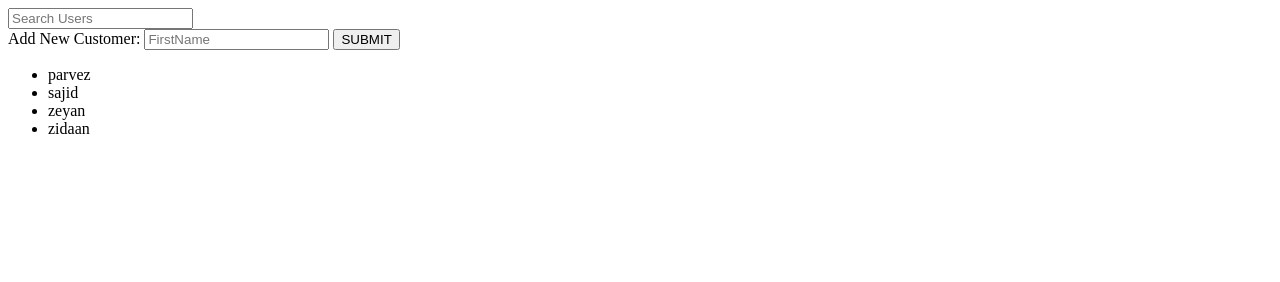
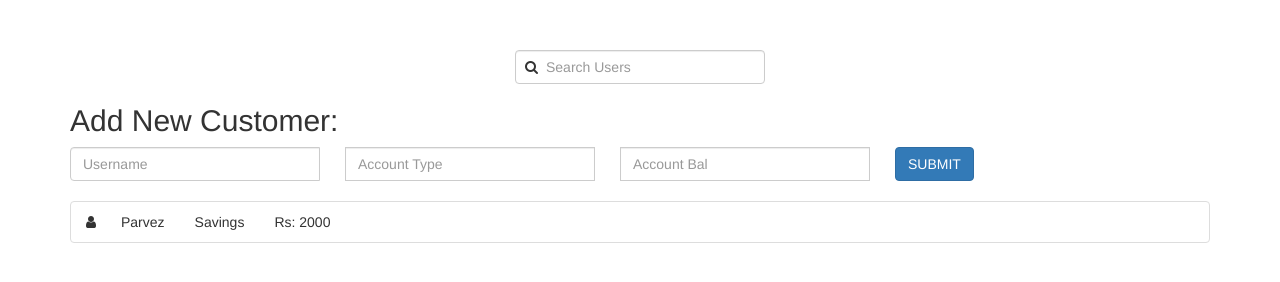
Before and after one commit to imparvez/banking-app-vanilla-js, a plain HTML site: page index.html in a window 1280 px wide. Drawn offline with nearby package versions, Linux system fonts and the light colour scheme.

Commit message:
UI update, can add multiple data while adding new customer and can view list of all the customer on load

```diff
--- a/index.html
+++ b/index.html
@@ -1,20 +1,36 @@
 <!DOCTYPE html>
 <html lang="en">
+
 <head>
     <meta charset="UTF-8">
     <title>Banking App</title>
+    <!-- Latest compiled and minified CSS -->
+    <link rel="stylesheet" href="https://maxcdn.bootstrapcdn.com/bootstrap/3.3.7/css/bootstrap.min.css" integrity="sha384-BVYiiSIFeK1dGmJRAkycuHAHRg32OmUcww7on3RYdg4Va+PmSTsz/K68vbdEjh4u" crossorigin="anonymous">
+    <link rel="stylesheet" href="https://maxcdn.bootstrapcdn.com/font-awesome/4.7.0/css/font-awesome.min.css">
+    <link rel="stylesheet" href="style.css">
 </head>
+
 <body>
-	<div class="customer">
-		<input type="text" placeholder="Search Users" id="filter_users" onkeyup="helper.filterLists()"/>
-	 	<!--<input type="text" onkeyup="myFunction()">-->
+    <div class="container customer">
+    	<div class="search-container">
+        	<i class="fa fa-search" aria-hidden="true"></i>
+        	<input type="text" class="form-control" placeholder="Search Users" id="filter_users" onkeyup="helper.filterLists()" />
+        </div>
+
         <div class="addNewCustomer">
-			<span>Add New Customer: </span>
-			<input id="firstName" type="text" placeholder="FirstName">
-			<button onclick="helper.addBankCustomer()" id="addNewCustomerButton">SUBMIT</button>
+            <h2>Add New Customer: </h2>
+            <div class="input-group">
+                <input type="text" class="form-control" placeholder="Username" id="name">
+                <input type="text" class="form-control" placeholder="Account Type" id="accountType">
+                <input type="text" class="form-control" placeholder="Account Bal" id="accountBal">
+                <button type="button" class="btn btn-primary" onclick="helper.addBankCustomer()" id="addNewCustomerButton">SUBMIT</button>
             </div>
-		<ul id="lists"></ul>
+            <!-- <input id="firstName" type="text" placeholder="FirstName"> -->
+        </div>
+
+        <ul id="lists" class="list-group"></ul>
     </div>
     <script src="script.js"></script>
 </body>
+
 </html>
--- a/script.js
+++ b/script.js
@@ -1,23 +1,21 @@
 var banking = {
 	bankCustomer: [{
-		firstName: "parvez"
-	},{
-		firstName: "sajid"
-	},{
-		firstName: "zeyan"
-	},{
-		firstName: "zidaan"
+		name: "parvez",
+		accountType: "savings",
+		accountBal: "Rs: 2000"
 	}],
-	addBankCustomer: function(firstName){
+	addBankCustomer: function({name, accountType, accountBal }){
 		this.bankCustomer.push({
-			firstName: firstName
+			name: name,
+			accountType: accountType,
+			accountBal: accountBal
 		})
 	},
 	renderList:  function(list){
 		var ul = document.getElementById("lists");
 		var li = "";
 		for(i in list){
-			li += "<li>"+list[i]["firstName"]+"</li>"
+			li += "<li class='list-group-item'><i class='fa fa-user'></i><span class='name'>"+list[i]["name"]+"</span><span class='accountType'>"+list[i]["accountType"]+"</span><span class='accountBal'>"+list[i]["accountBal"]+"</span></li>"
 		}
 		ul.innerHTML = li;
 	},
@@ -28,16 +26,18 @@ var banking = {
 
 var helper = {
 	addBankCustomer: function(){
-		var firstName = document.getElementById('firstName');
-		banking.addBankCustomer(firstName.value);
-		firstName.value = "";
+		var name = document.getElementById('name').value;
+		var accountType = document.getElementById('accountType').value;
+		var accountBal = document.getElementById('accountBal').value;
+		banking.addBankCustomer({name, accountType, accountBal});
+		name = "";
 		banking.renderList(banking.bankCustomer);
 	},
 	filterLists: function(){
 		var input = document.getElementById('filter_users');
 		inputKeyWords = input.value.toLowerCase();
 		filterUsers = banking.bankCustomer.filter(function(cust){
-		    cust = cust["firstName"].toLowerCase();
+		    cust = cust["name"].toLowerCase();
 		    return cust.indexOf(inputKeyWords) > -1;
 		  });
 		banking.renderList(filterUsers);
--- a/style.css
+++ b/style.css
@@ -0,0 +1,45 @@
+.container.customer {
+    padding-top: 50px;
+}
+
+.list-group {
+    margin-top: 20px;
+}
+
+.addNewCustomer .input-group {
+    width: 100%;
+}
+
+.addNewCustomer input.form-control {
+    width: 250px !important;
+    margin-right: 25px;
+    display: inline-block;
+}
+
+#lists .fa {
+    margin-right: 10px;
+}
+
+.search-container {
+    width: 250px;
+    margin: 0 auto;
+    position: relative;
+}
+
+.search-container .form-control {
+    padding-left: 30px;
+}
+
+.fa.fa-search {
+    position: absolute;
+    top: 10px;
+    left: 10px;
+}
+
+.name,
+.accountType,
+.accountBal {
+	display: inline-block;
+	margin: 0 15px;
+	text-transform: capitalize;
+}
```
Lines whose indentation alone changed are shown as unchanged.
